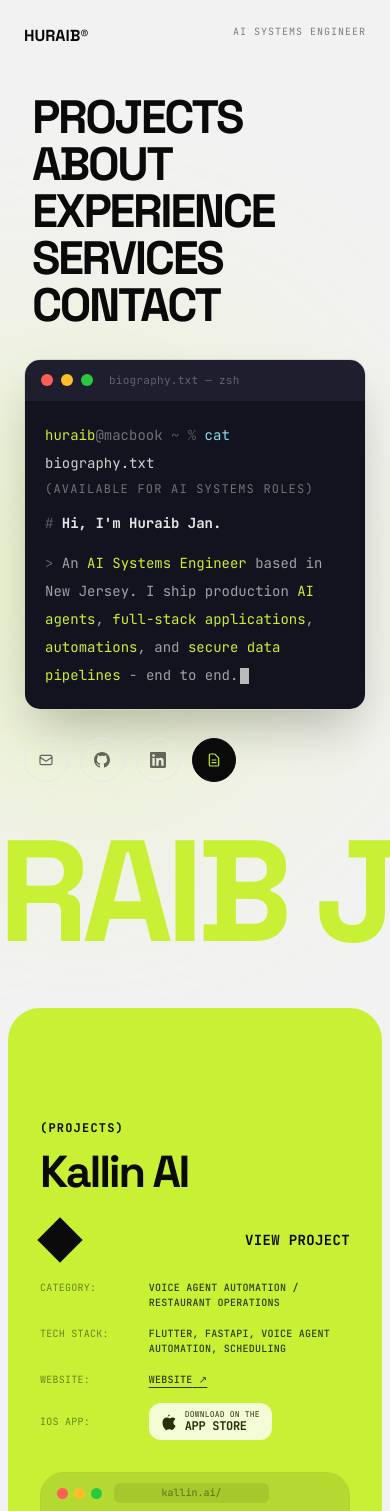
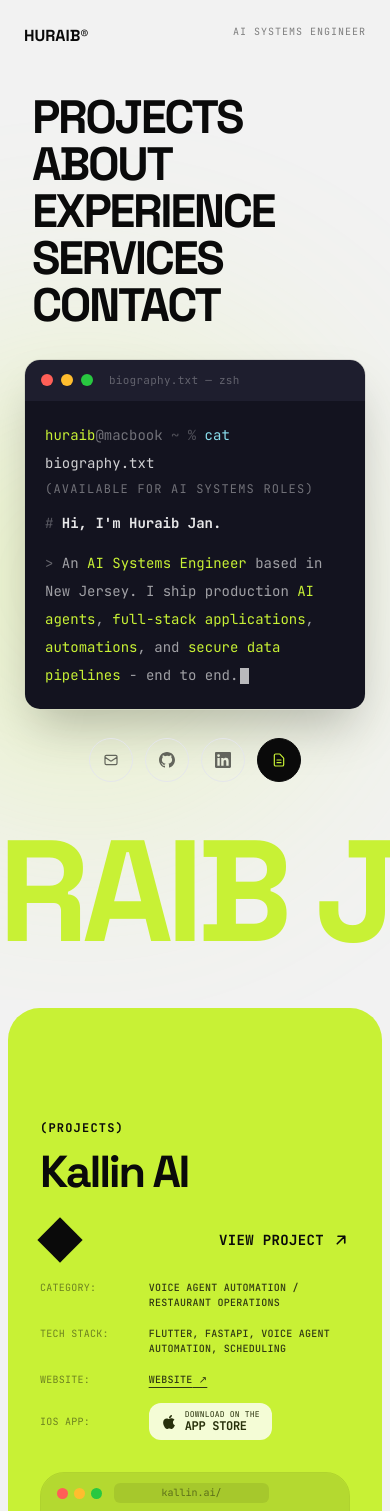
Before and after one commit to huraibjan/portfolio-website, a Next.js app: page / in a window 390 px wide. Shown: the top 1511 px of the page. Built offline with nearby package versions, Linux system fonts and the light colour scheme.

Commit message:
fix mobile layout, buttons, responsive

```diff
--- a/components/PortfolioHome.tsx
+++ b/components/PortfolioHome.tsx
@@ -645,7 +645,7 @@
             </div>
 
             {/* Icon buttons */}
-            <div className="mt-7 flex items-center gap-3">
+            <div className="mt-7 flex items-center gap-3 justify-center lg:justify-start">
               <a
                 href="mailto:huraibjansarhandi@gmail.com"
                 className="group relative flex items-center justify-center w-11 h-11 rounded-full bg-dark/8 border border-dark/12 hover:bg-dark hover:border-dark transition-all duration-300"
@@ -1293,9 +1293,9 @@
                     href={appLink.href}
                     target="_blank"
                     rel="noreferrer"
-                    className="inline-flex items-center gap-1.5 font-mono text-[11px] font-bold uppercase tracking-widest px-4 py-2 rounded-full bg-white/8 border border-white/15 text-white/75 hover:bg-white/14 hover:text-white transition-colors"
+                    className="inline-flex items-center gap-2 font-mono text-[11px] font-bold uppercase tracking-widest px-4 py-2 rounded-full bg-white/8 border border-white/15 text-white/75 hover:bg-white/14 hover:text-white transition-colors"
                   >
-                    <svg viewBox="0 0 814 1000" width="11" height="11" fill="currentColor"><path d="M788.1 340.9c-5.8 4.5-108.2 62.2-108.2 190.5 0 148.4 130.3 200.9 134.2 202.2-.6 3.2-20.7 71.9-68.7 141.9-42.8 61.6-87.5 123.1-155.5 123.1s-85.5-39.5-164-39.5c-76 0-103.7 40.8-165.9 40.8s-105-57.8-155.5-127.4C46 537.8 37.5 339.9 37.5 337.7v-10.6c0-127.4 83.1-194 164.3-194 44.4 0 81.1 29.3 108.7 29.3 26.3 0 67.4-31.5 118.7-31.5 19.2 0 108.2 1.9 163.7 93.3zm-202.6-333.8c24.9-29.3 42.2-70.1 42.2-110.9 0-5.8-.6-11.6-1.3-16.8-40.2 1.3-88.2 26.3-116.5 58.1-22.4 25.7-43.7 66.4-43.7 107.9 0 6.4.6 12.8 1.3 18.9 4.5.6 9 1.3 13.5 1.3 36.4.1 79.4-23.6 104.5-58.5z"/></svg>
+                    <svg viewBox="0 0 384 512" preserveAspectRatio="xMidYMid meet" className="w-3.5 h-3.5 shrink-0" fill="currentColor"><path d="M318.7 268.7c-.2-36.7 16.4-64.4 50-84.8-18.8-26.9-47.2-41.7-84.7-44.6-35.5-2.8-74.3 20.7-88.5 20.7-15 0-49.4-19.7-76.4-19.7C63.3 141.2 4 184.8 4 273.5q0 39.3 14.4 81.2c12.8 36.7 59 126.7 107.2 125.2 25.2-.6 43-17.9 75.8-17.9 31.8 0 48.3 17.9 76.4 17.9 48.6-.7 90.4-82.5 102.6-119.3-65.2-30.7-61.7-90-61.7-91.9zm-56.6-164.2c27.3-32.4 24.8-61.9 24-72.5-24.1 1.4-52 16.4-67.9 34.9-17.5 19.8-27.8 44.3-25.6 71.9 26.1 2 49.9-11.4 69.5-34.3z"/></svg>
                     App Store
                   </a>
                 )}
@@ -1374,8 +1374,9 @@
     offset: ["start start", "end start"],
   });
   const scale = useTransform(scrollYProgress, [0, 1], [1, 0.94]);
-  const liveLink = project.links?.find((l) => !/github/i.test(l.label) && !/ios|app store/i.test(l.label));
-  const appLink  = project.links?.find((l) => /ios|app store/i.test(l.label));
+  const liveLink   = project.links?.find((l) => !/github/i.test(l.label) && !/ios|app store/i.test(l.label));
+  const appLink    = project.links?.find((l) => /ios|app store/i.test(l.label));
+  const githubLink = project.links?.find((l) => /github/i.test(l.label));
 
   // Final "view all" card
   if (i === total) {
@@ -1457,9 +1458,16 @@
               <div className="w-8 h-8 rotate-45 ml-1 shrink-0" style={{ backgroundColor: colors.text }} />
               <button
                 onClick={() => onOpen(project)}
-                className="font-semibold text-sm tracking-wide font-mono uppercase hover:opacity-60 transition-opacity"
+                className="group/vp inline-flex items-center gap-2 font-semibold text-sm tracking-wide font-mono uppercase hover:opacity-60 transition-opacity"
               >
                 View Project
+                <svg
+                  width="18" height="18" viewBox="0 0 24 24" fill="none"
+                  stroke="currentColor" strokeWidth="2.2" strokeLinecap="round" strokeLinejoin="round"
+                  className="shrink-0 transition-transform duration-300 group-hover/vp:translate-x-1 group-hover/vp:-translate-y-1"
+                >
+                  <path d="M7 17L17 7M17 7H8M17 7v9" />
+                </svg>
               </button>
             </div>
 
@@ -1486,6 +1494,21 @@
                   </a>
                 </div>
               )}
+              {githubLink && (
+                <div className="grid grid-cols-3 gap-4 items-center">
+                  <span className="col-span-1 opacity-60">GitHub:</span>
+                  <a
+                    href={githubLink.href}
+                    target="_blank"
+                    rel="noreferrer"
+                    className="col-span-2 inline-flex items-center gap-2 font-medium underline underline-offset-4 hover:opacity-100 transition-opacity w-fit"
+                    onClick={(e) => e.stopPropagation()}
+                  >
+                    <svg viewBox="0 0 24 24" className="w-4 h-4 shrink-0" fill="currentColor"><path d="M12 0C5.374 0 0 5.373 0 12c0 5.302 3.438 9.8 8.207 11.387.599.111.793-.261.793-.577v-2.234c-3.338.726-4.033-1.416-4.033-1.416-.546-1.387-1.333-1.756-1.333-1.756-1.089-.745.083-.729.083-.729 1.205.084 1.839 1.237 1.839 1.237 1.07 1.834 2.807 1.304 3.492.997.107-.775.418-1.305.762-1.604-2.665-.305-5.467-1.334-5.467-5.931 0-1.311.469-2.381 1.236-3.221-.124-.303-.535-1.524.117-3.176 0 0 1.008-.322 3.301 1.23A11.509 11.509 0 0 1 12 5.803c1.02.005 2.047.138 3.006.404 2.291-1.552 3.297-1.23 3.297-1.23.653 1.653.242 2.874.118 3.176.77.84 1.235 1.911 1.235 3.221 0 4.609-2.807 5.624-5.479 5.921.43.372.823 1.102.823 2.222v3.293c0 .319.192.694.801.576C20.566 21.797 24 17.3 24 12c0-6.627-5.373-12-12-12z"/></svg>
+                    View Code ↗
+                  </a>
+                </div>
+              )}
               {appLink && (
                 <div className="grid grid-cols-3 gap-4 items-center">
                   <span className="col-span-1 opacity-60">iOS App:</span>
@@ -1497,8 +1520,8 @@
                     onClick={(e) => e.stopPropagation()}
                   >
                     {/* Apple logo */}
-                    <svg viewBox="0 0 814 1000" className="w-4 h-4 shrink-0 fill-black">
-                      <path d="M788.1 340.9c-5.8 4.5-108.2 62.2-108.2 190.5 0 148.4 130.3 200.9 134.2 202.2-.6 3.2-20.7 71.9-68.7 141.9-42.8 61.6-87.5 123.1-155.5 123.1s-85.5-39.5-164-39.5c-76 0-103.7 40.8-165.9 40.8s-105-57.8-155.5-127.4C46 790.7 0 663 0 541.8c0-207.5 135.4-317.3 269-317.3 70.1 0 128.4 46.4 172.5 46.4 42.8 0 109.8-49.1 189.2-49.1 30.8 0 108.2 2.6 168.6 71.3zm-457.4-187.8c3.2-22.4 14.1-51.3 33.5-75.2 21.1-26.3 58.1-45.8 92.2-47.4 3.8 26.9-6.7 53.8-26.3 72.6-19.6 18.8-54.5 32.6-99.4 50z"/>
+                    <svg viewBox="0 0 384 512" preserveAspectRatio="xMidYMid meet" className="w-4 h-4 shrink-0 fill-black">
+                      <path d="M318.7 268.7c-.2-36.7 16.4-64.4 50-84.8-18.8-26.9-47.2-41.7-84.7-44.6-35.5-2.8-74.3 20.7-88.5 20.7-15 0-49.4-19.7-76.4-19.7C63.3 141.2 4 184.8 4 273.5q0 39.3 14.4 81.2c12.8 36.7 59 126.7 107.2 125.2 25.2-.6 43-17.9 75.8-17.9 31.8 0 48.3 17.9 76.4 17.9 48.6-.7 90.4-82.5 102.6-119.3-65.2-30.7-61.7-90-61.7-91.9zm-56.6-164.2c27.3-32.4 24.8-61.9 24-72.5-24.1 1.4-52 16.4-67.9 34.9-17.5 19.8-27.8 44.3-25.6 71.9 26.1 2 49.9-11.4 69.5-34.3z"/>
                     </svg>
                     <div className="flex flex-col leading-tight">
                       <span className="text-[8px] font-normal tracking-wide">Download on the</span>
```
Also changed, not shown: 1 other file (tests, documents, lock files or other folders).
